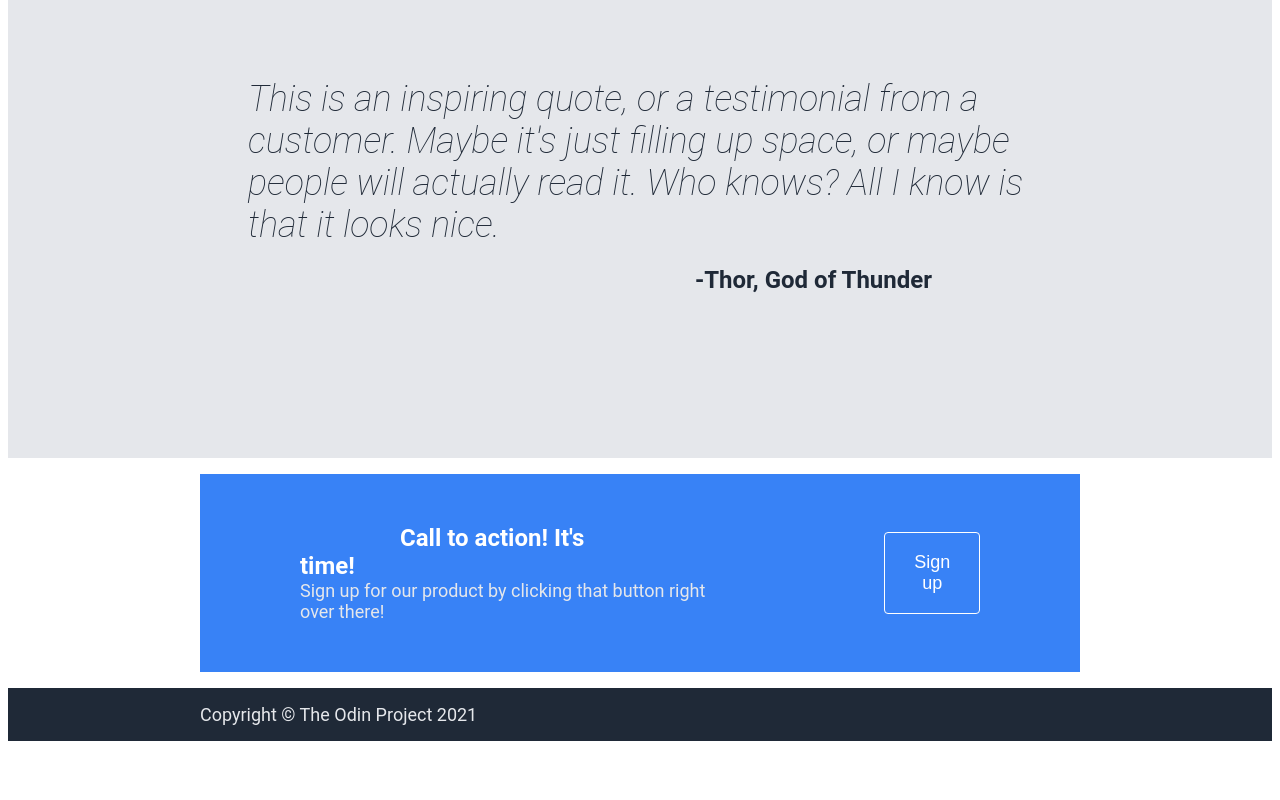
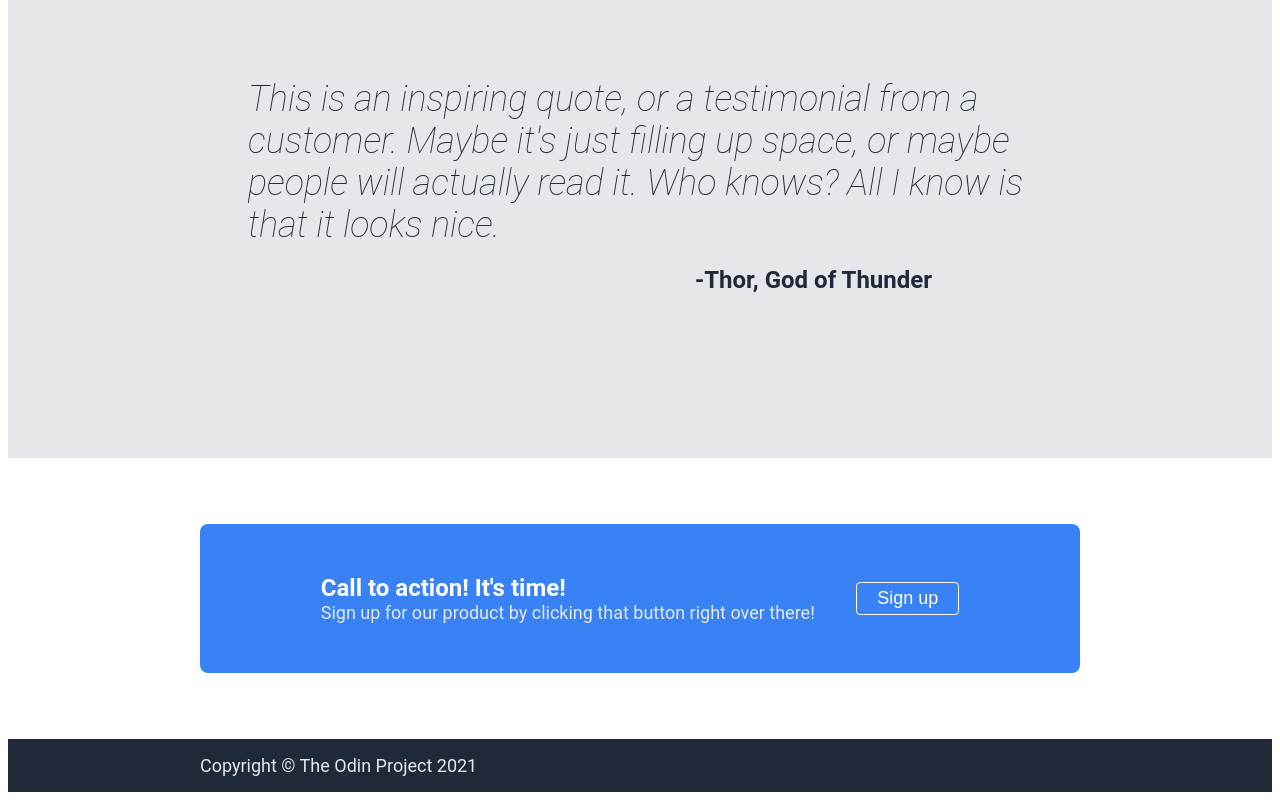
Before and after one commit to kunjanrana4/landing-page, a plain HTML site: page index.html in a window 1280 px wide. Shown: the part 1322-2122 px from the top of the page. Before the commit the page ends 2071 px from the top, so only its background shows below. Drawn offline with Linux system fonts and the light colour scheme.

Commit message:
Refactor(style.css): Style Call to action section
Added border-radius and margin to Call to action dialog box.
Wrapped content for responsiveness.
Changed flex direction to add dynamic space and removed gap.

```diff
--- a/style.css
+++ b/style.css
@@ -36,6 +36,7 @@ body{
 .hero-content{
     display: flex;
     flex-wrap: wrap-reverse;
+    justify-content: center;
     gap: 36px;
     margin: 1in 0;
 }
@@ -74,10 +75,13 @@ body{
 
 .dialog{
     background-color: #3882F6;
+    border-radius: 8px;
+    margin: 50px auto;
     display: flex;
-    justify-content: center;
+    flex-wrap: wrap;
+    justify-content: space-around;
+    max-width: 1200px;
     padding: 50px 100px;
-    gap: 150px;
 }
 
 .dialog button{
@@ -85,6 +89,7 @@ body{
 }
 
 .dialog strong{
+    margin: 0;
     text-align: left;
     color: white;
 }
```
